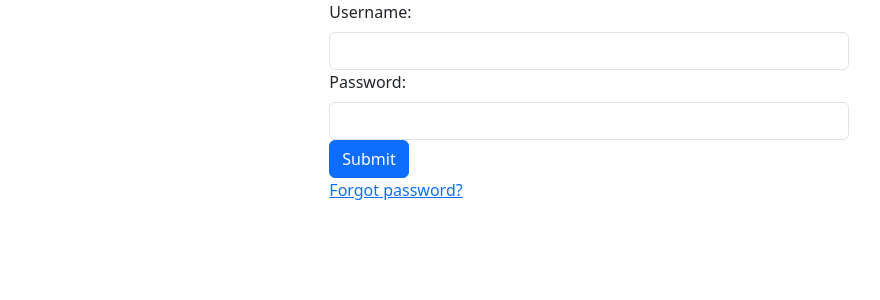
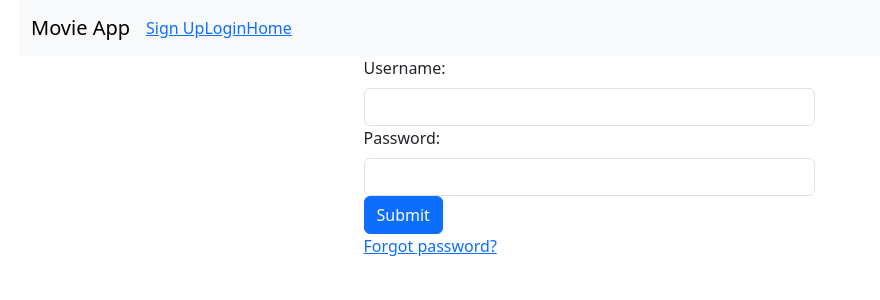
Before and after one commit to zhasan90/myFlix-client, a React app: page /login in a window 1280 px wide. Shown: the top 300 px of the page, without its empty margins (51-931 px from the left). Built offline with nearby package versions, Linux system fonts and the light colour scheme; the HTML template or start-up script is replaced by a standard one.

Commit message:
added navigation bar

```diff
--- a/src/components/main-view/main-view.jsx
+++ b/src/components/main-view/main-view.jsx
@@ -6,6 +6,7 @@ import { SignupView } from "../signup-view/signup-view";
 import Col from "react-bootstrap/Col";
 import Row from "react-bootstrap/Row";
 import { BrowserRouter, Routes, Route, Navigate, Link } from "react-router-dom";
+import { NavigationBar } from "../navigation-bar/navigation-bar";
 
 
 export const MainView = () => {
@@ -47,6 +48,9 @@ export const MainView = () => {
   return (
     <BrowserRouter>
       <Row className="justify-content-md-center">
+        <NavigationBar>
+
+        </NavigationBar>
         <Routes>
           <Route
             path="/signup"
--- a/src/index.jsx
+++ b/src/index.jsx
@@ -4,14 +4,18 @@ import "bootstrap/dist/css/bootstrap.min.css";
 //Import statement to indicate that you need to bundle ./index.scss
 import "./index.scss";
 import { MainView } from "./components/main-view/main-view";
-import { LoginView } from "./components/login-view/login-view";
+import { Container } from "react-bootstrap";
+// import { LoginView } from "./components/login-view/login-view";
 
 //Main component (will eventually use all the others)
 const MyFlixApplication = () => {
     return (
-        <div className="my-Flix">
+        <Container>
             <MainView />
-        </div>
+        </Container>
+        // <div className="my-Flix">
+        //     <MainView />
+        // </div>
     );
 };
 
```
Also changed, not shown: 2 other files (tests, documents, lock files or other folders).
